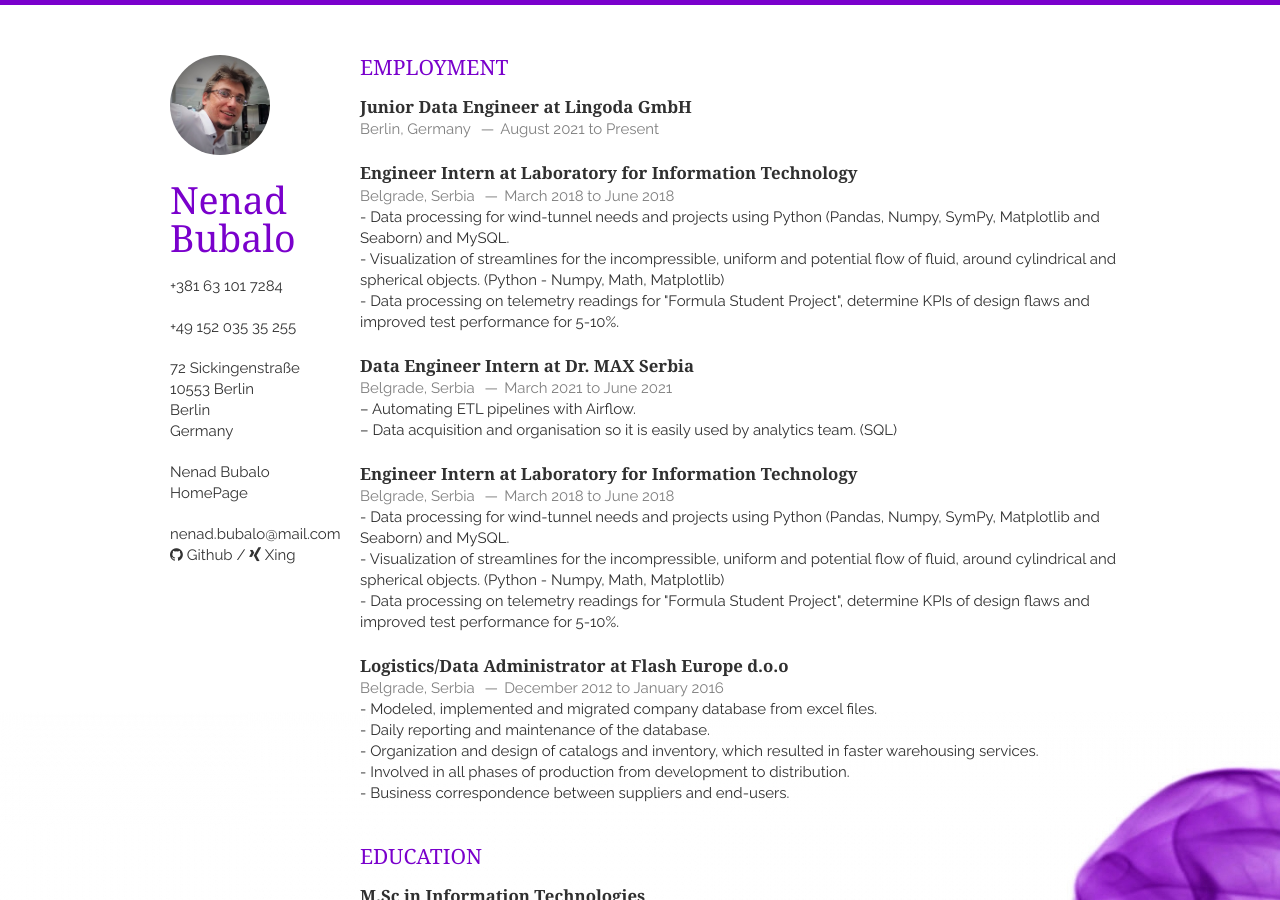
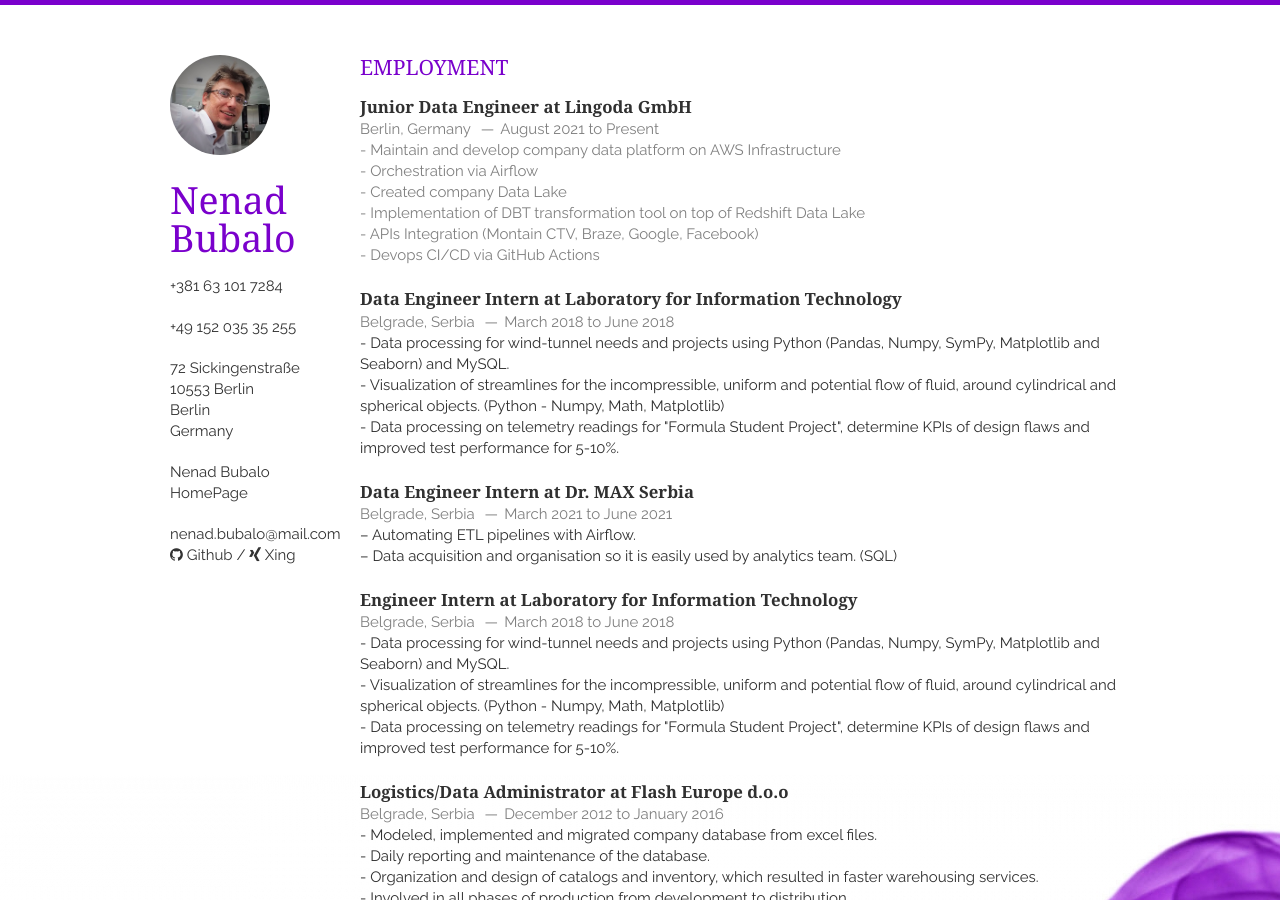
Before and after one commit to MouseOnTheKeys/cv, a Jekyll site: the page built from index.html, in a window 1280 px wide and 900 px high. Built offline with Jekyll 4.4.1, drawn with Linux system fonts in a browser that asks for light colours; nearby versions of some CDN libraries; the list of posts is cut into pages by our own code.

Commit message:
changes: employment

```diff
--- a/_includes/employment.html
+++ b/_includes/employment.html
@@ -7,6 +7,14 @@
       <span>
         <address>Berlin, Germany</address>
         <time>August 2021 to Present</time>
+        <p>
+          - Maintain and develop company data platform on AWS Infrastructure <br />
+          - Orchestration via Airflow<br />
+          - Created company Data Lake<br />
+          - Implementation of DBT transformation tool on top of Redshift Data Lake <br />
+          - APIs Integration (Montain CTV, Braze, Google, Facebook) <br />
+          - Devops CI/CD via GitHub Actions <br />
+        </p>
       </span>
     </header>
     <p>
@@ -15,7 +23,7 @@
   </article>
   <article>
     <header>
-      <h1>Engineer Intern at Laboratory for Information Technology</h1>
+      <h1> Data Engineer Intern at Laboratory for Information Technology</h1>
       <span>
         <address>Belgrade, Serbia</address>
         <time>March 2018 to June 2018</time>
```
